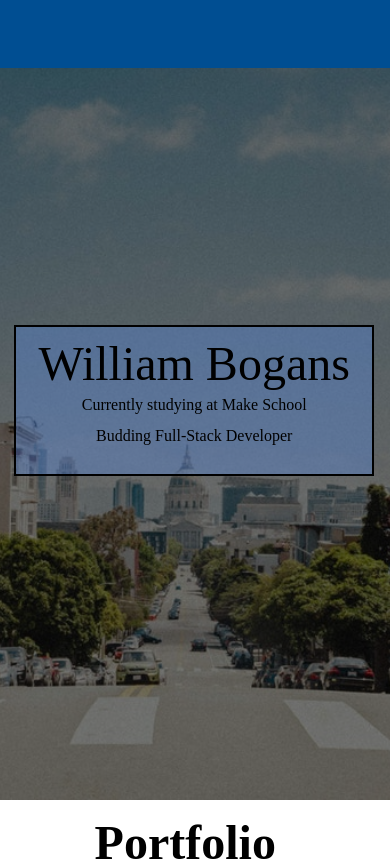
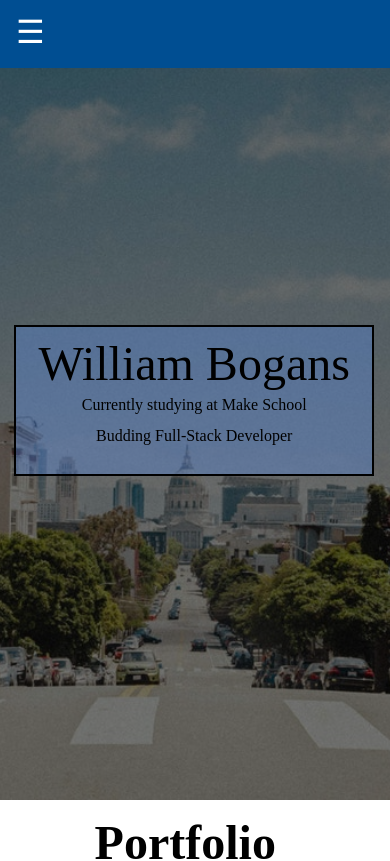
Before and after one commit to salvadb23/Personal-Website, a React (Create React App) app: page / in a window 390 px wide. Shown: the top 861 px of the page. Built offline with nearby package versions, Linux system fonts and the light colour scheme; a web font is replaced by a local one.

Commit message:
Need to finish this navbar!!!!!

```diff
--- a/src/CSS/Navbar.css
+++ b/src/CSS/Navbar.css
@@ -13,6 +13,7 @@
   z-index: 200;
 }
 
+/* Styling the li's on the side */
 .navBar ul li {
   padding: 1em;
   font-size: 1.47em;
@@ -33,11 +34,19 @@
   transform: scale(1.2);
 }
 
-.navBar .menu-on,
-.navBar #toggle-menu {
+.navBar .ham-sym {
+  position: relative;
+  top: 0.5em;
+  left: 0.5em;
+  font-size: 2em;
   display: none;
 }
 
+.navBar #hamburger-menu {
+  display: none;
+}
+
+/* Responsive styles below */
 @media screen and (max-width: 1380px) {
   .navBar .side-links li {
     padding-top: 0.5em;
@@ -48,11 +57,15 @@
 @media screen and (max-width: 870px) {
   .navBar {
     background-color: rgba(0, 78, 146, 1);
-    top: 0;
     width: 100%;
     height: 4em;
     z-index: 5;
     position: fixed;
+  }
+
+  .navBar .ham-sym {
+    display: block;
+    cursor: pointer;
   }
 
   .navBar .menu-on {
@@ -62,10 +75,6 @@
     top: 0.5em;
     z-index: 1000;
     font-size: 2em;
-  }
-
-  .navBar ul {
-    display: none;
   }
 }
 
--- a/src/Components/NavbarComp.js
+++ b/src/Components/NavbarComp.js
@@ -6,7 +6,12 @@ export default class Navbar extends Component {
   render() {
     return (
       <div className="a navBar">
+        <label htmlFor="hamburger-menu" className="ham-sym Navbar-tog">
+          &#9776;
+        </label>
+        <input type="checkbox" id="hamburger-menu" />
         <ul className="side-links">
+          <div className="Navbar-items">
             <li>
               <a href="#Header">Main</a>
             </li>
@@ -25,8 +30,9 @@ export default class Navbar extends Component {
             <li>
               <a href="#TODO:send this to the blog sub domain">Blog</a>
             </li>
+            <SocialLinks />
+          </div>
         </ul>
-        <SocialLinks />
       </div>
     );
   }
```
Lines whose indentation alone changed are shown as unchanged.
